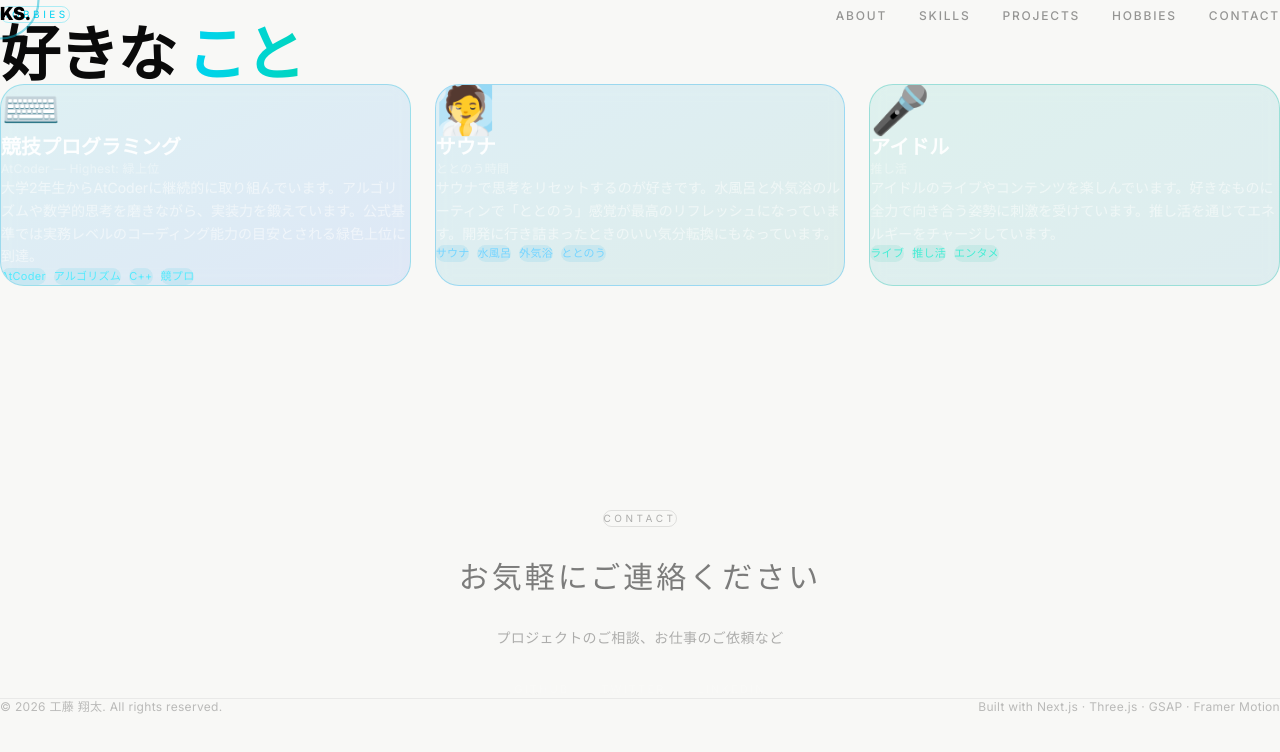
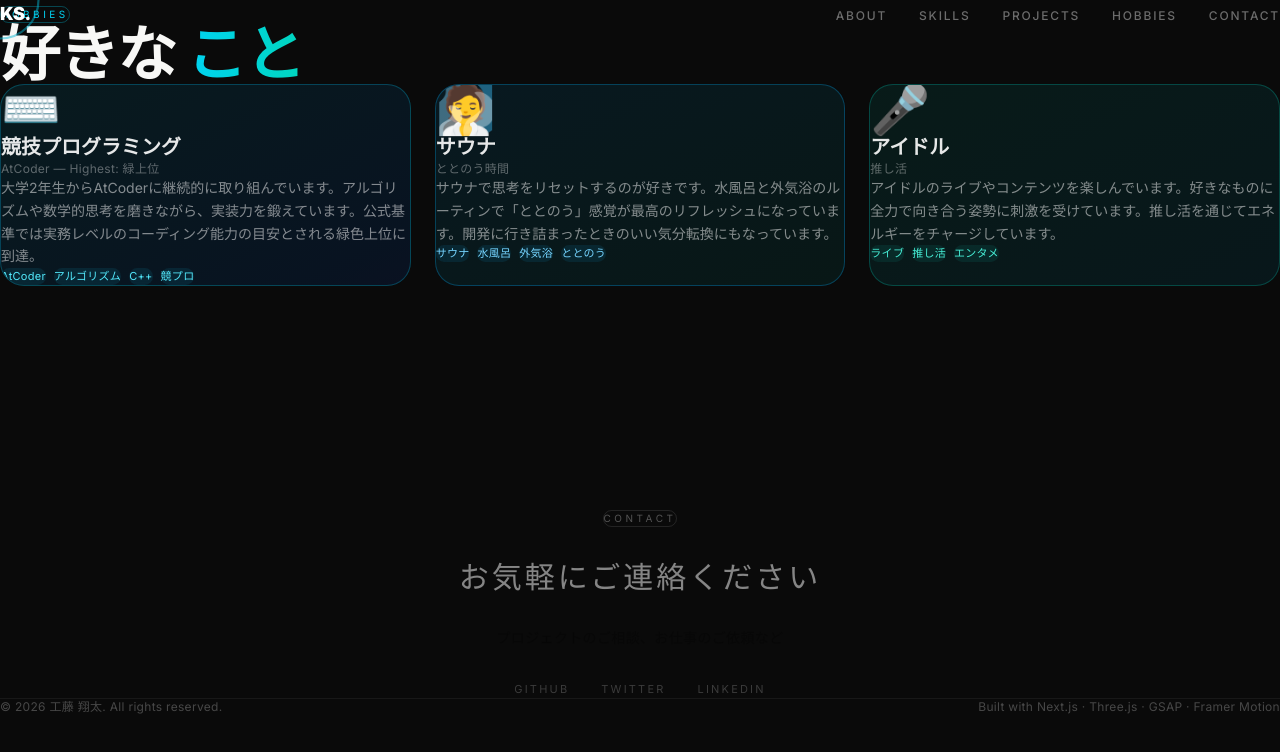
Before and after one commit to lud7n/portfolio, a Next.js app: page /hobbies in a window 1280 px wide. Shown: the top 752 px of the page. Built offline with nearby package versions, Linux system fonts and the light colour scheme.

Commit message:
feat: invert to dark theme - black bg, white particles/text

```diff
--- a/src/app/globals.css
+++ b/src/app/globals.css
@@ -1,11 +1,11 @@
 @import "tailwindcss";
 
 :root {
-  --bg: #f8f8f6;
-  --fg: #0a0a0a;
-  --accent-1: #0a0a0a;
-  --accent-2: #444;
-  --accent-3: #888;
+  --bg: #0a0a0a;
+  --fg: #f8f8f6;
+  --accent-1: #f8f8f6;
+  --accent-2: #aaa;
+  --accent-3: #666;
 }
 
 * {
@@ -31,17 +31,17 @@ body {
 }
 
 ::-webkit-scrollbar-track {
-  background: #ebebeb;
+  background: #1a1a1a;
 }
 
 ::-webkit-scrollbar-thumb {
-  background: #aaa;
+  background: #444;
   border-radius: 2px;
 }
 
 ::selection {
-  background: rgba(0, 0, 0, 0.12);
-  color: #0a0a0a;
+  background: rgba(248, 248, 246, 0.2);
+  color: #f8f8f6;
 }
 
 a, button {
--- a/src/app/layout.tsx
+++ b/src/app/layout.tsx
@@ -27,7 +27,7 @@ export default function RootLayout({
       <body className={`${inter.variable} antialiased`}>
         <SmoothScrollProvider>
           <CustomCursor />
-          <div className="bg-[#f8f8f6] min-h-screen text-[#0a0a0a] overflow-hidden">
+          <div className="bg-[#0a0a0a] min-h-screen text-[#f8f8f6] overflow-hidden">
             <Navigation />
             {children}
             <Contact />
--- a/src/components/About.tsx
+++ b/src/components/About.tsx
@@ -74,7 +74,7 @@ export default function About() {
       className="pt-64 pb-36 w-full"
     >
       <div className="max-w-7xl mx-auto px-6 md:px-16">
-      <span className="about-tag inline-block text-[10px] tracking-[0.35em] uppercase text-black/40 border border-black/15 px-3 py-1.5 rounded-full mb-8">
+      <span className="about-tag inline-block text-[10px] tracking-[0.35em] uppercase text-white/40 border border-white/15 px-3 py-1.5 rounded-full mb-8">
         About Me
       </span>
 
@@ -88,16 +88,16 @@ export default function About() {
             </span>
           </h2>
           <div className="about-body space-y-4">
-            <p className="text-black/50 text-base md:text-lg leading-relaxed">
+            <p className="text-white/50 text-base md:text-lg leading-relaxed">
               新卒入社後はERPシステム開発に参画し、UI設計とフロントエンド実装を担当。
               現在は新規機能開発ユニットで、ユーザー体験を最優先としたUI設計に取り組んでいます。
             </p>
-            <p className="text-black/50 text-base md:text-lg leading-relaxed">
+            <p className="text-white/50 text-base md:text-lg leading-relaxed">
               大学4年間でFigma・Illustratorを使った制作活動を積み重ね、
               UI/UXデザインの設計力を培いました。
               ビジュアル先行ではなく、情報設計から考えるアプローチが強みです。
             </p>
-            <p className="text-black/50 text-base md:text-lg leading-relaxed">
+            <p className="text-white/50 text-base md:text-lg leading-relaxed">
               大学2年からAtCoderに継続的に取り組み、Highestレートで緑色上位に到達。
               設計力だけでなく、実装の問題解決力も備えています。
             </p>
@@ -107,12 +107,12 @@ export default function About() {
         <div className="stats-grid space-y-6">
           {stats.map((s) => (
             <div key={s.label} className="stat-card group">
-              <div className="h-px bg-black/10 mb-5 group-hover:bg-black/25 transition-colors duration-500" />
+              <div className="h-px bg-white/10 mb-5 group-hover:bg-white/25 transition-colors duration-500" />
               <div className="flex items-baseline justify-between">
                 <div className="text-4xl font-black bg-gradient-to-r from-black to-black bg-clip-text text-transparent">
                   {s.num}
                 </div>
-                <div className="text-[10px] text-black/30 tracking-[0.25em] uppercase">{s.label}</div>
+                <div className="text-[10px] text-white/30 tracking-[0.25em] uppercase">{s.label}</div>
               </div>
             </div>
           ))}
--- a/src/components/Contact.tsx
+++ b/src/components/Contact.tsx
@@ -73,11 +73,11 @@ export default function Contact() {
       style={{ paddingTop: "14rem" }}
     >
       <div className="max-w-7xl mx-auto px-6 md:px-16 text-center" style={{ display: "flex", flexDirection: "column", alignItems: "center", gap: "2rem" }}>
-        <span className="contact-tag inline-block text-[10px] tracking-[0.35em] uppercase text-black/30 border border-black/10 px-3 py-1.5 rounded-full mb-10">
+        <span className="contact-tag inline-block text-[10px] tracking-[0.35em] uppercase text-white/30 border border-white/10 px-3 py-1.5 rounded-full mb-10">
           Contact
         </span>
 
-        <h2 className="contact-heading text-2xl md:text-3xl font-light tracking-[0.1em] text-black/50 mb-4">
+        <h2 className="contact-heading text-2xl md:text-3xl font-light tracking-[0.1em] text-white/50 mb-4">
           お気軽にご連絡ください
         </h2>
 
@@ -91,7 +91,7 @@ export default function Contact() {
               <a
                 key={s.label}
                 href={s.href}
-                className="text-[11px] text-white/20 hover:text-black/50 transition-colors duration-200 tracking-[0.2em] uppercase"
+                className="text-[11px] text-white/20 hover:text-white/50 transition-colors duration-200 tracking-[0.2em] uppercase"
               >
                 {s.label}
               </a>
--- a/src/components/Footer.tsx
+++ b/src/components/Footer.tsx
@@ -1,6 +1,6 @@
 export default function Footer() {
   return (
-    <footer className="border-t border-black/[0.06] py-8 px-8 flex flex-col md:flex-row items-center justify-between gap-4 text-black/25 text-xs tracking-wide">
+    <footer className="border-t border-white/[0.06] py-8 px-8 flex flex-col md:flex-row items-center justify-between gap-4 text-white/25 text-xs tracking-wide">
       <p>© 2026 工藤 翔太. All rights reserved.</p>
       <p>Built with Next.js · Three.js · GSAP · Framer Motion</p>
     </footer>
--- a/src/components/Hero.tsx
+++ b/src/components/Hero.tsx
@@ -100,23 +100,23 @@ export default function Hero() {
 
       {/* 背景の大きなKS文字 */}
       <div
-        className="hero-bg-text absolute right-0 bottom-0 font-black leading-none select-none pointer-events-none text-black/[0.04]"
+        className="hero-bg-text absolute right-0 bottom-0 font-black leading-none select-none pointer-events-none text-white/[0.04]"
         style={{ fontSize: "28vw" }}
       >
         KS
       </div>
 
       {/* 細いボーダーライン（上部） */}
-      <div className="absolute top-24 left-8 md:left-20 right-8 md:right-20 h-px bg-black/8" />
+      <div className="absolute top-24 left-8 md:left-20 right-8 md:right-20 h-px bg-white/8" />
 
       <div className="relative z-10 w-full max-w-7xl">
         {/* Line 1 — 通常テキスト */}
         <div className="hero-line-1">
-          <p className="text-[10px] tracking-[0.45em] uppercase text-black/30 mb-5 font-medium">
+          <p className="text-[10px] tracking-[0.45em] uppercase text-white/30 mb-5 font-medium">
             Frontend Engineer / UI Designer
           </p>
           <h1
-            className="font-black tracking-[-0.03em] leading-[0.88] text-black"
+            className="font-black tracking-[-0.03em] leading-[0.88] text-white"
             style={{ fontSize: "clamp(52px, 9.5vw, 130px)" }}
           >
             Optimize my
@@ -129,7 +129,7 @@ export default function Hero() {
             className="font-black tracking-[-0.03em] leading-[0.88]"
             style={{
               fontSize: "clamp(52px, 9.5vw, 130px)",
-              WebkitTextStroke: "1.5px #0a0a0a",
+              WebkitTextStroke: "1.5px #f8f8f6",
               color: "transparent",
             }}
           >
@@ -139,8 +139,8 @@ export default function Hero() {
 
         {/* メタ情報 */}
         <div className="hero-meta flex items-center gap-6 mt-10">
-          <div className="h-px w-12 bg-black/20" />
-          <p className="text-xs text-black/35 tracking-[0.25em] uppercase">
+          <div className="h-px w-12 bg-white/20" />
+          <p className="text-xs text-white/35 tracking-[0.25em] uppercase">
             目標を常に最適化し続けること
           </p>
         </div>
@@ -149,7 +149,7 @@ export default function Hero() {
       {/* スクロールインジケーター */}
       <div className="hero-scroll absolute bottom-10 right-8 md:right-20 flex flex-col items-center gap-3">
         <span
-          className="text-[9px] tracking-[0.4em] uppercase text-black/25"
+          className="text-[9px] tracking-[0.4em] uppercase text-white/25"
           style={{ writingMode: "vertical-rl" }}
         >
           Scroll
--- a/src/components/Navigation.tsx
+++ b/src/components/Navigation.tsx
@@ -37,12 +37,12 @@ export default function Navigation() {
     <nav
       className={`fixed top-0 left-0 right-0 z-50 flex items-center justify-between px-8 md:px-12 py-5 transition-all duration-500 ${
         scrolled
-          ? "backdrop-blur-xl bg-[#f8f8f6]/90 border-b border-black/[0.06]"
+          ? "backdrop-blur-xl bg-[#0a0a0a]/90 border-b border-white/[0.06]"
           : ""
       }`}
     >
       <Link href="/" className="nav-logo opacity-0">
-        <span className="text-lg font-black tracking-tight text-black">
+        <span className="text-lg font-black tracking-tight text-white">
           KS.
         </span>
       </Link>
@@ -52,10 +52,10 @@ export default function Navigation() {
           <li key={link.href}>
             <Link
               href={link.href}
-              className="nav-link opacity-0 text-xs font-medium text-black/40 hover:text-black transition-colors duration-200 tracking-[0.15em] uppercase relative group"
+              className="nav-link opacity-0 text-xs font-medium text-white/40 hover:text-white transition-colors duration-200 tracking-[0.15em] uppercase relative group"
             >
               {link.label}
-              <span className="absolute -bottom-0.5 left-0 w-0 h-px bg-black group-hover:w-full transition-all duration-300" />
+              <span className="absolute -bottom-0.5 left-0 w-0 h-px bg-white group-hover:w-full transition-all duration-300" />
             </Link>
           </li>
         ))}
--- a/src/components/ParticleField.tsx
+++ b/src/components/ParticleField.tsx
@@ -64,7 +64,7 @@ export default function ParticleField() {
 
         ctx.beginPath();
         ctx.arc(p.x, p.y, p.size, 0, Math.PI * 2);
-        ctx.fillStyle = `rgba(10, 10, 10, ${p.opacity})`;
+        ctx.fillStyle = `rgba(248, 248, 246, ${p.opacity})`;
         ctx.fill();
       }
 
```
